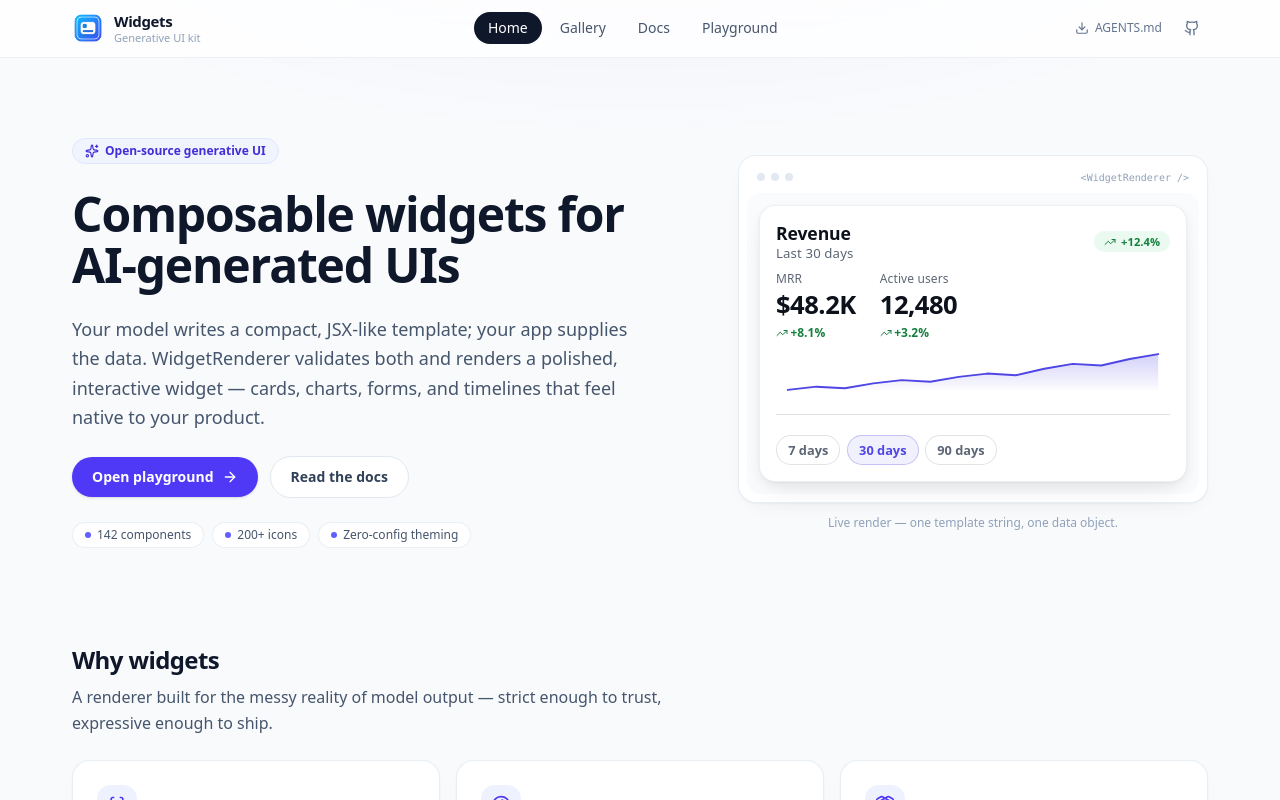
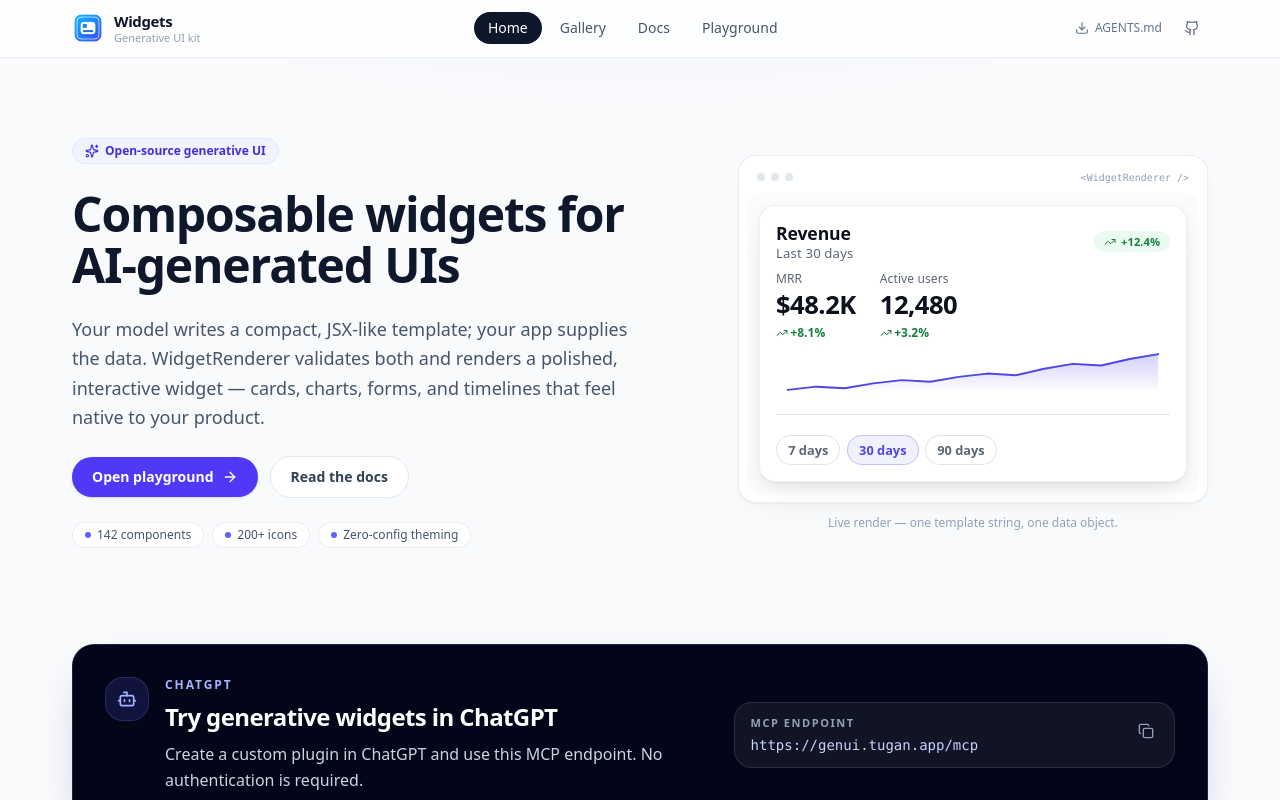
Before and after one commit to Gan-Tu/Widgets, a React (Vite) app: page / in a window 1280 px wide. Shown: the top 800 px of the page. Built offline with nearby package versions, Linux system fonts and the light colour scheme; the HTML template or start-up script is replaced by a standard one.

Commit message:
Add ChatGPT MCP callout

```diff
--- a/src/pages/Home.tsx
+++ b/src/pages/Home.tsx
@@ -1,6 +1,7 @@
 import { useState } from "react";
 import {
   ArrowRight,
+  Bot,
   Braces,
   Check,
   ChevronRight,
@@ -17,6 +18,8 @@ import { widgetRegistry } from "@/widget/registry";
 
 const cardClass =
   "rounded-2xl border border-slate-200/70 bg-white shadow-[0_1px_2px_rgba(16,20,28,0.04),0_8px_24px_-12px_rgba(16,20,28,0.08)]";
+
+const mcpEndpoint = "https://genui.tugan.app/mcp";
 
 const heroTemplate = `
 <Card size="md">
@@ -101,7 +104,7 @@ import { WidgetRenderer } from "@tugan/widgets";
   onAction={(action) => handleAction(action)}
 />`;
 
-function CopyButton({ text }: { text: string }) {
+function CopyButton({ text, label = "code" }: { text: string; label?: string }) {
   const [copied, setCopied] = useState(false);
 
   const handleCopy = async () => {
@@ -118,7 +121,7 @@ function CopyButton({ text }: { text: string }) {
     <button
       type="button"
       onClick={handleCopy}
-      aria-label={copied ? "Copied" : "Copy code"}
+      aria-label={copied ? `Copied ${label}` : `Copy ${label}`}
       className="absolute right-3 top-3 inline-flex h-8 w-8 cursor-pointer items-center justify-center rounded-lg text-slate-400 transition-colors hover:bg-white/10 hover:text-slate-100 focus-visible:outline-none focus-visible:ring-2 focus-visible:ring-slate-500"
     >
       {copied ? (
@@ -257,6 +260,45 @@ export function HomePage() {
         </motion.div>
       </section>
 
+      <motion.section
+        {...fadeIn(0)}
+        aria-labelledby="chatgpt-callout-title"
+        className="overflow-hidden rounded-3xl border border-indigo-400/20 bg-slate-950 px-6 py-7 text-white shadow-[0_18px_50px_-28px_rgba(49,46,129,0.65)] md:px-8 md:py-8"
+      >
+        <div className="grid items-center gap-6 md:grid-cols-[1fr_minmax(300px,0.75fr)] md:gap-10">
+          <div className="flex gap-4">
+            <div className="flex h-11 w-11 shrink-0 items-center justify-center rounded-2xl bg-indigo-500/15 text-indigo-300 ring-1 ring-inset ring-indigo-400/20">
+              <Bot className="h-5 w-5" aria-hidden />
+            </div>
+            <div>
+              <p className="text-xs font-semibold uppercase tracking-[0.16em] text-indigo-300">
+                ChatGPT
+              </p>
+              <h2
+                id="chatgpt-callout-title"
+                className="mt-2 text-xl font-semibold tracking-tight md:text-2xl"
+              >
+                Try generative widgets in ChatGPT
+              </h2>
+              <p className="mt-2 max-w-xl text-sm leading-relaxed text-slate-300 md:text-base">
+                Create a custom plugin in ChatGPT and use this MCP endpoint. No
+                authentication is required.
+              </p>
+            </div>
+          </div>
+
+          <div className="relative min-w-0 rounded-2xl border border-white/10 bg-white/[0.06] px-4 py-3 pr-14">
+            <p className="text-[11px] font-semibold uppercase tracking-[0.14em] text-slate-400">
+              MCP endpoint
+            </p>
+            <code className="mt-1 block overflow-x-auto whitespace-nowrap font-mono text-sm text-indigo-200">
+              {mcpEndpoint}
+            </code>
+            <CopyButton text={mcpEndpoint} label="MCP endpoint" />
+          </div>
+        </div>
+      </motion.section>
+
       <section className="space-y-6">
         <motion.div {...fadeIn(0)} className="max-w-2xl">
           <h2 className="text-2xl font-semibold tracking-tight text-slate-900">
```
